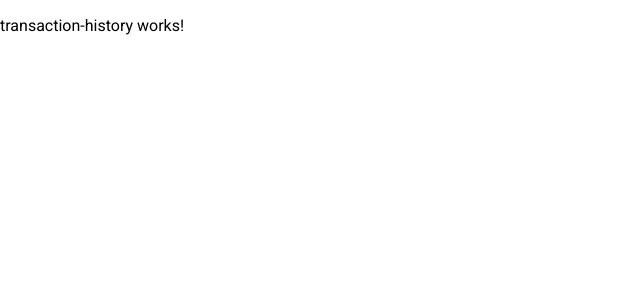
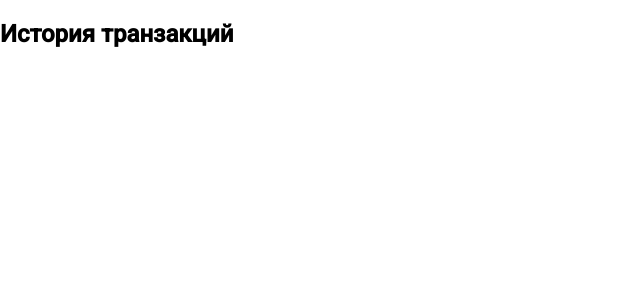
Before and after one commit to Mirzonom/finance-tracker, an Angular app: page /transaction-history in a window 1280 px wide. Shown: the top 300 px of the page, without its empty margins (0-640 px from the left). Built offline with nearby package versions, Linux system fonts and the light colour scheme.

Commit message:
feat(transaction-history): transaction items

```diff
--- a/src/app/features/transaction-history/transaction-history.component.html
+++ b/src/app/features/transaction-history/transaction-history.component.html
@@ -1 +1,6 @@
-<p>transaction-history works!</p>
+<div class="history">
+  <h2>История транзакций</h2>
+  <div *ngFor="let transaction of transactions">
+    <app-transaction-item [transaction]="transaction"></app-transaction-item>
+  </div>
+</div>
--- a/src/app/features/transaction-history/transaction-history.component.ts
+++ b/src/app/features/transaction-history/transaction-history.component.ts
@@ -1,11 +1,27 @@
-import { Component } from '@angular/core';
+import {Component, OnInit} from '@angular/core';
+import {Transaction} from '../../core/models/transaction.model';
+import {TransactionService} from '../../core/services/transaction.service';
+import {NgForOf} from '@angular/common';
+import {TransactionItemComponent} from '../../shared/components/transaction-item/transaction-item.component';
 
 @Component({
   selector: 'app-transaction-history',
-  imports: [],
+  imports: [
+    NgForOf,
+    TransactionItemComponent
+  ],
   templateUrl: './transaction-history.component.html',
   styleUrl: './transaction-history.component.scss'
 })
-export class TransactionHistoryComponent {
+export class TransactionHistoryComponent implements OnInit {
+  transactions: Transaction[] = [];
 
+  constructor(private transactionService: TransactionService) {
+  }
+
+  ngOnInit(): void {
+    this.transactionService.transactions$.subscribe(transactions => {
+      this.transactions = transactions;
+    });
+  }
 }
```
